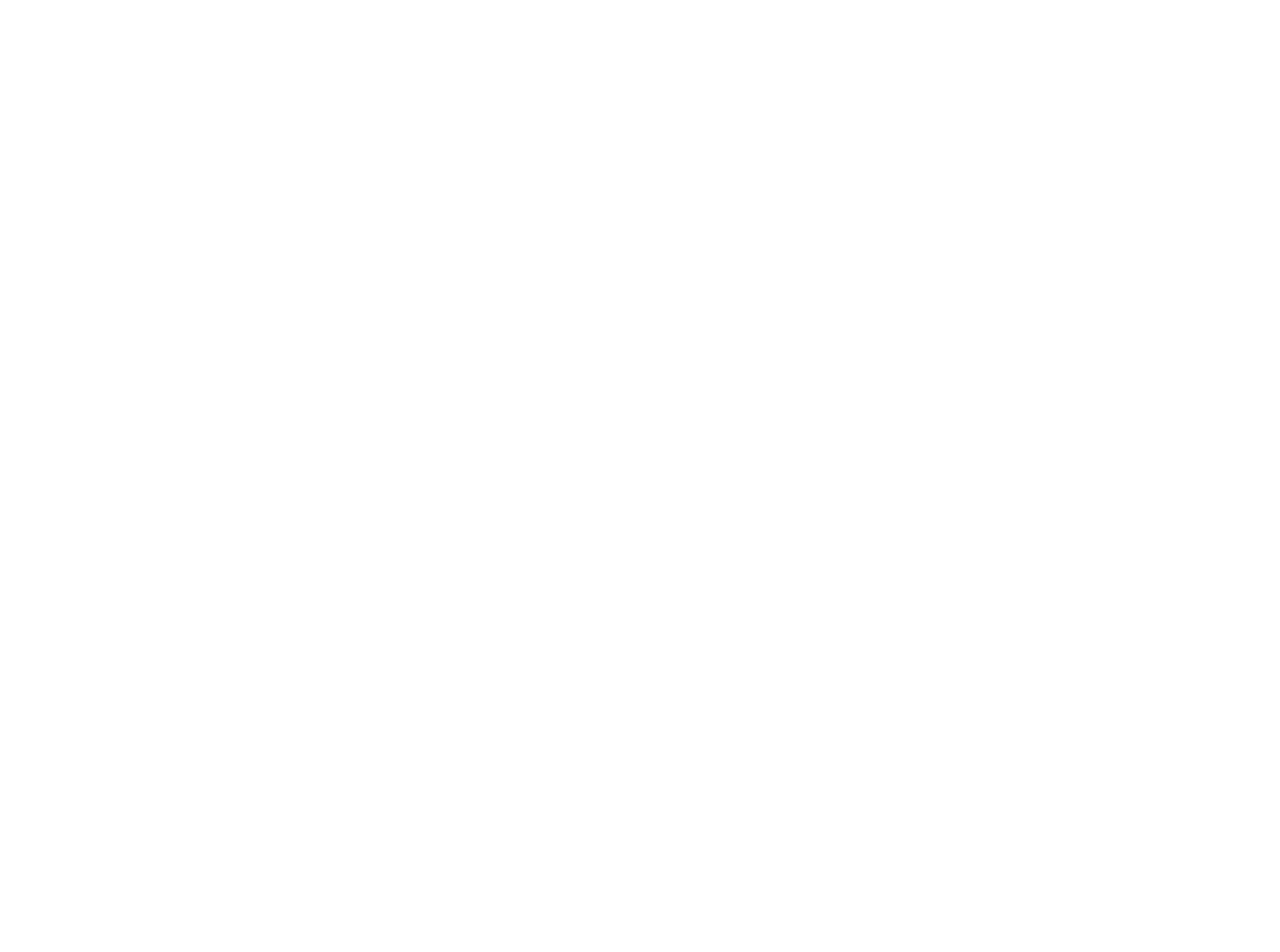
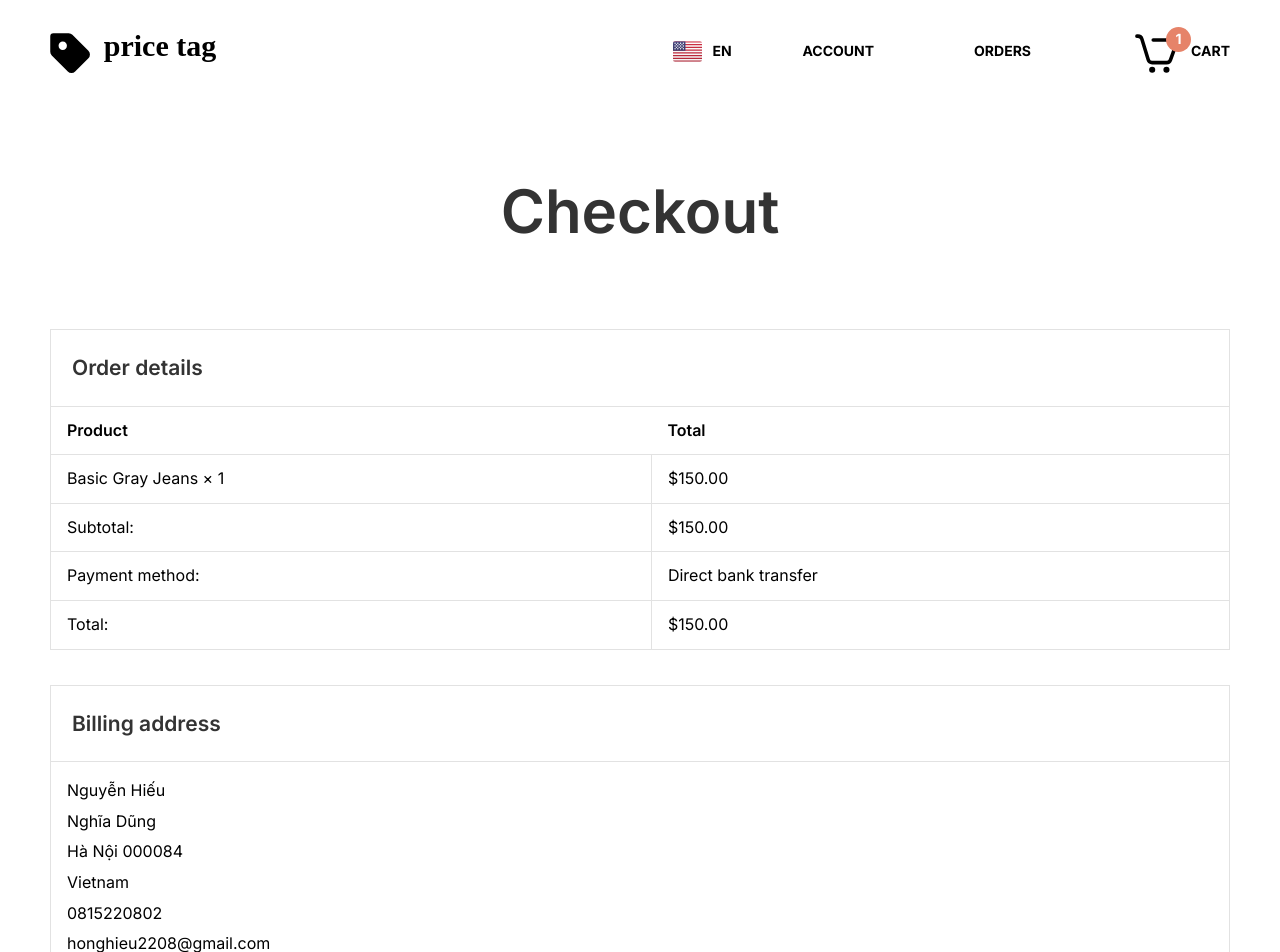
Before and after one commit to DavinHHiu/Thesis, a Vue app in the folder frontend/ecomsysfe/: page /checkout/order-received in a window 1280 px wide. Before the commit this address had no page. Shown: the top 952 px of the page. Before the commit the page ends 800 px from the top, so only its background shows below. Built offline with nearby package versions, Linux system fonts and the light colour scheme; a web font is replaced by a local one.

Commit message:
A: order details and billing address

```diff
--- /dev/null
+++ b/frontend/ecomsysfe/src/views/CheckoutOrderView.vue
@@ -0,0 +1,100 @@
+<template>
+  <div class="wrapper">
+    <section class="order-detail">
+      <h2 class="section-title">Order details</h2>
+      <table class="order-detail-content">
+        <thead>
+          <tr>
+            <th>Product</th>
+            <th>Total</th>
+          </tr>
+        </thead>
+        <tbody>
+          <tr>
+            <td>Basic Gray Jeans × 1</td>
+            <td>$150.00</td>
+          </tr>
+        </tbody>
+        <tfoot>
+          <tr>
+            <td>Subtotal:</td>
+            <td>$150.00</td>
+          </tr>
+          <tr>
+            <td>Payment method:</td>
+            <td>Direct bank transfer</td>
+          </tr>
+          <tr>
+            <td>Total:</td>
+            <td>$150.00</td>
+          </tr>
+        </tfoot>
+      </table>
+    </section>
+    <section class="billing-address">
+      <h2 class="section-title">Billing address</h2>
+      <div class="custom-info-wp">
+        <p>Nguyễn Hiếu</p>
+        <p>Nghĩa Dũng</p>
+        <p>Hà Nội 000084</p>
+        <p>Vietnam</p>
+        <p>0815220802</p>
+        <p>honghieu2208@gmail.com</p>
+      </div>
+    </section>
+  </div>
+</template>
+
+<script lang="ts">
+import { defineComponent } from 'vue';
+
+export default defineComponent({
+  name: 'CheckoutOrderView',
+  components: {},
+});
+</script>
+
+<style scoped>
+.wrapper {
+  display: flex;
+  flex-direction: column;
+  gap: 35px;
+  .section-title {
+    width: 100%;
+    padding: 21px;
+    font-size: 21px;
+    font-weight: 600;
+    border: 1px solid #e2e2e2;
+  }
+  .order-detail-content {
+    margin-top: -1px;
+    font-size: 16px;
+    color: #000;
+    width: 100%;
+    thead tr {
+      border: 1px solid #e2e2e2;
+    }
+    th,
+    td {
+      padding: 11px 16px;
+    }
+    td {
+      border: 1px solid #e2e2e2;
+    }
+    th {
+      text-align: left;
+      font-weight: 600;
+    }
+  }
+  .custom-info-wp {
+    display: flex;
+    color: #000;
+    flex-direction: column;
+    margin-top: -1px;
+    font-size: 16px;
+    padding: 16px;
+    border: 1px solid #e2e2e2;
+    gap: 5px;
+  }
+}
+</style>
--- a/frontend/ecomsysfe/src/views/CheckoutView.vue
+++ b/frontend/ecomsysfe/src/views/CheckoutView.vue
@@ -3,8 +3,9 @@
     <div class="title-cont py-[50px]"><span class="title">Checkout</span></div>
     <div class="content-cont">
       <div class="content">
-        <div class="separator"></div>
-        <div class="checkout-cont">
+        <router-view></router-view>
+        <!-- <div class="separator"></div> -->
+        <!-- <div class="checkout-cont">
           <div class="bill-cont">
             <div class="bill-form-cont">
               <div class="sub-title">Billing details</div>
@@ -85,7 +86,7 @@
               >
             </card-view>
           </div>
-        </div>
+        </div> -->
       </div>
     </div>
   </default-layout>
```
Also changed, not shown: frontend/ecomsysfe/src/router/index.ts (+7 -0 lines).
